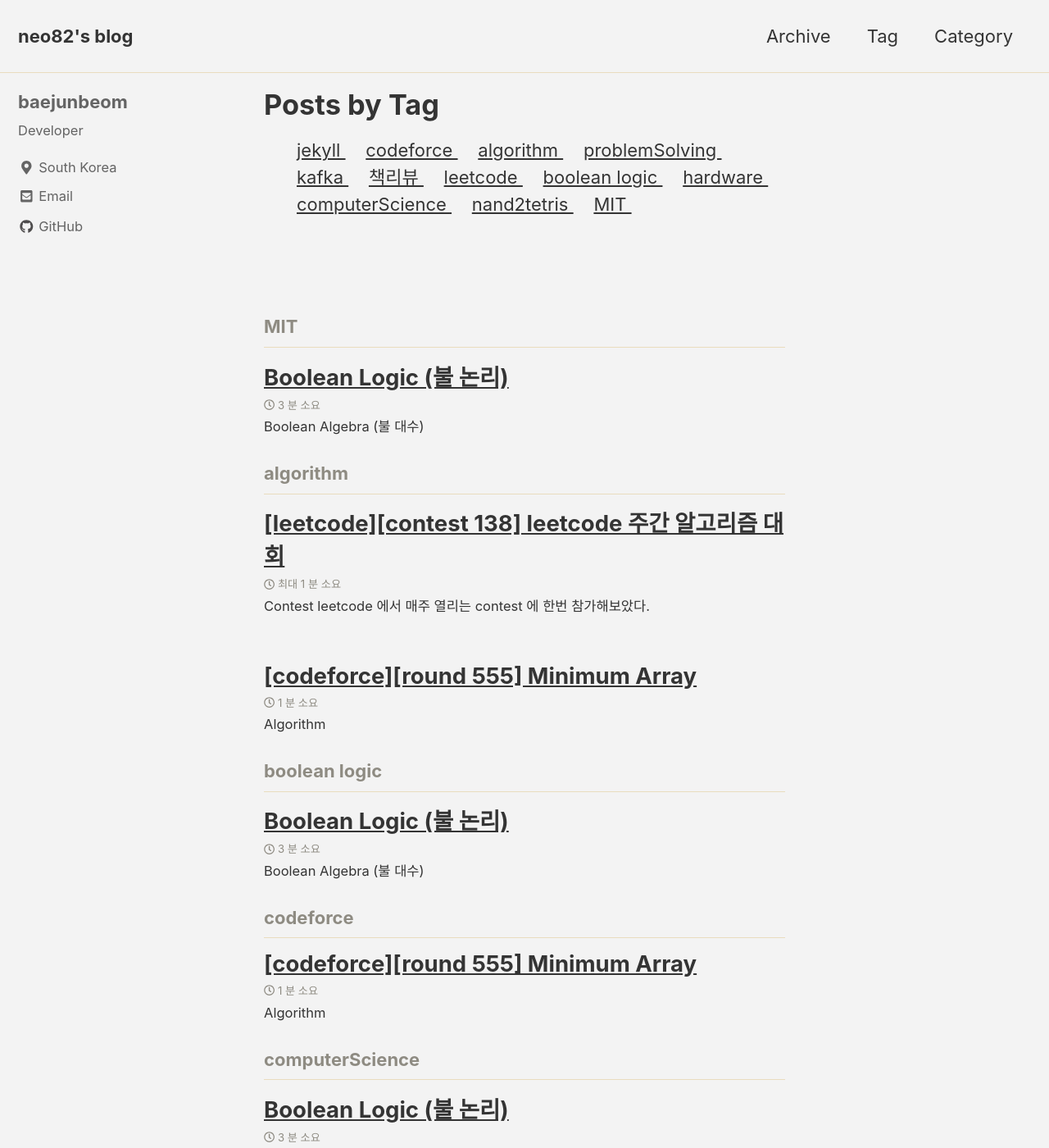
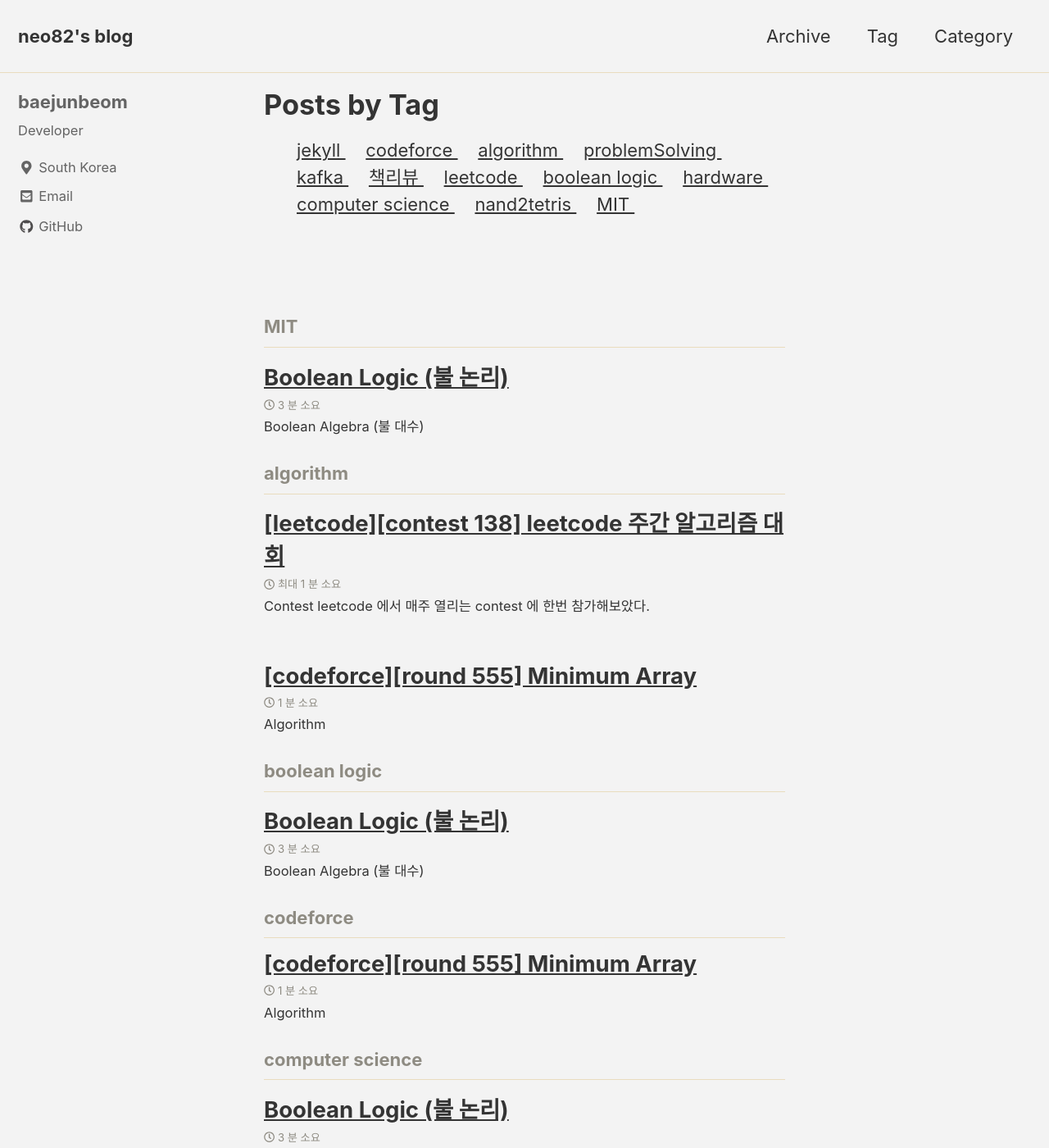
Before and after one commit to mayang3/mayang3.github.io, a Jekyll site: the page built from _pages/tag-archive.html, in a window 1280 px wide and 1400 px high. Shown: the whole window at 82% size. Built offline with Jekyll 4.4.1, drawn with Linux system fonts in a browser that asks for light colours; cached includes are drawn as plain includes; nearby versions of some CDN libraries.

Commit message:
[nand2tetris] boolean logic - 1

```diff
--- a/_posts/2019-05-29-boolean-logic.md
+++ b/_posts/2019-05-29-boolean-logic.md
@@ -3,11 +3,11 @@ title: "Boolean Logic (불 논리)"
 tag:
 - boolean logic
 - hardware
-- computerScience
+- computer science
 - nand2tetris
 - MIT
 categories:
-- computerScience
+- computer science
 ---
 
 ## Boolean Algebra (불 대수)
```
Also changed, not shown: other parts of _posts/2019-05-29-boolean-logic.md (+1 -1 lines).
